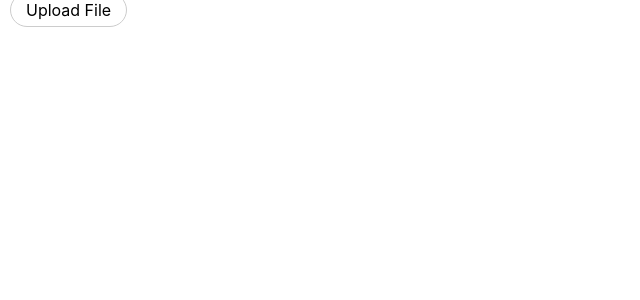
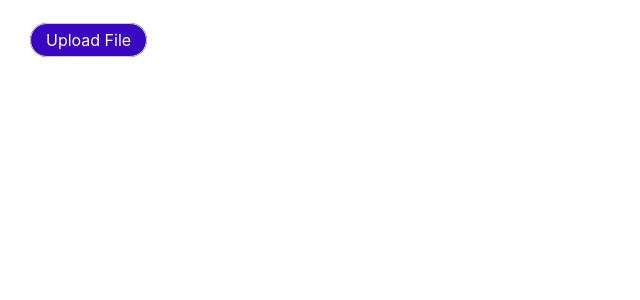
Before and after one commit to OUghTMS/project-canvas, a React (Create React App) app: page / in a window 1280 px wide. Shown: the top 300 px of the page, without its empty margins (0-640 px from the left). Built offline with nearby package versions, Linux system fonts and the light colour scheme.

Commit message:
feat: add style for canvas

```diff
--- a/src/App.css
+++ b/src/App.css
@@ -1,24 +1,38 @@
-.action-button {
-    color: #ffffff;
-    background: #3907c2;
-    outline: none;
+.container {
+    padding: 30px;
 }
-.file-input, .action-button {
+.file-input {
     border: 1px solid #ccc;
     cursor: pointer;
     font-size: 1em;
-    margin: 10px;
     padding: 6px 15px;
     border-radius: 20px;
+    color: #ffffff;
+    background: #3907c2;
 }
 .file-input input {
     display: none;
 }
-.errors-list {
-    margin: 10px 30px;
+.errors-list, .canvas {
+    margin: 20px 0px;
 }
 .error {
     font-weight: bolder;
-    margin: 10px 0px;
+    margin-top: 10px;
     color: rgb(185, 15, 15);
 }
+
+.row {
+    display: flex;
+}
+.cell {
+    display: flex;
+    align-items: center;
+    justify-content: center;
+
+    margin: 5px;
+    color: cornsilk;
+    background: blueviolet;
+    width: 15px;
+    height: 15px;
+}
```
